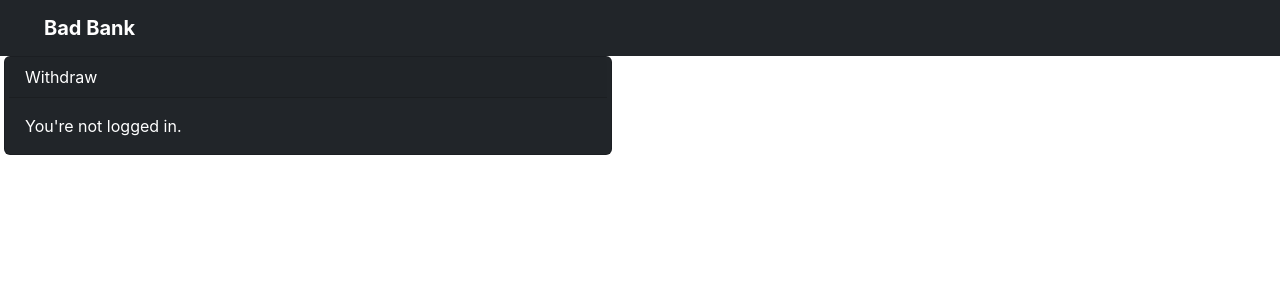
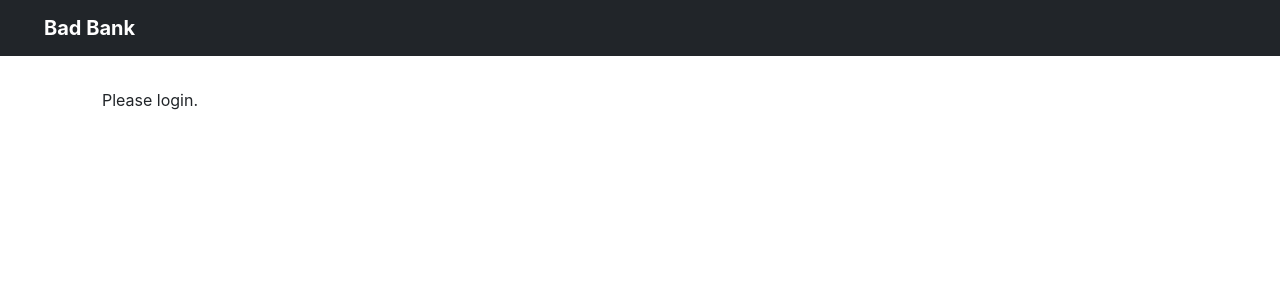
Before and after one commit to dgutkin/bad-bank, a React (Create React App) app: page /#/withdraw in a window 1280 px wide. Shown: the top 300 px of the page. Built offline with nearby package versions, Linux system fonts and the light colour scheme.

Commit message:
styled deposit and withdraw

```diff
--- a/src/pages/Account.js
+++ b/src/pages/Account.js
@@ -45,8 +45,12 @@ function Account(){
               />
             </Col>
             <Col>
-              <Button variant="dark" href="#/deposit/">Deposit</Button>
-              <Button variant="dark" href="#/withdraw/">Withdraw</Button>
+              <Row>
+                <Button className="account-button" variant="dark" href="#/deposit/">Deposit</Button>
+              </Row>
+              <Row>
+                <Button className="account-button" variant="dark" href="#/withdraw/">Withdraw</Button>
+              </Row>
             </Col>
             </Row>
           ) : (
@@ -54,20 +58,6 @@ function Account(){
           )
         }
 
-      {/* <Card
-        bgcolor="dark"
-        header="Account"
-        status={status}
-        body={auth ? (
-          <>
-            Current Balance<br/>
-            <p>{balance}</p>
-          </>
-        ) : (
-          <>You're not logged in.</>
-        )}
-      /> */}
-
     </Container>
   )
 }
--- a/src/pages/Deposit.js
+++ b/src/pages/Deposit.js
@@ -1,9 +1,13 @@
 
 import { useState, useEffect, useContext } from 'react';
 import Container from 'react-bootstrap/Container';
+import Row from 'react-bootstrap/Row';
+import Col from 'react-bootstrap/Col';
 
 import { UserContext, UserDataDispatch, UserData, UserDispatchContext } from '../utils/context';
 import Card from '../components/Card.js';
+
+import '../styles/Deposit.css';
 
 function Deposit(){
 
@@ -59,24 +63,34 @@ function Deposit(){
   return (
 
     <Container id="deposit-container">
-
+      {auth ? (
+      <Row>
+        <Col>
+          <Card
+            bgcolor="light"
+            txtcolor="dark"
+            header="Balance"
+            status={status}
+            body={balance}
+          />
+        </Col>
+        <Col>
           <Card
             bgcolor="dark"
             header="Deposit"
             status={status}
-      body={auth ? (
+            body={(
               <>
-          Current Balance<br/>
-          <p>{balance}</p>
                 Deposit Amount<br/>
                 <input type="input" className="form-control" id="deposit" placeholder="Enter deposit" value={deposit} onChange={e => setDeposit(e.currentTarget.value)}/><br/>
                 <button type="submit" className="btn btn-light" onClick={handleConfirm}>Confirm</button>
-        </>
+              </>)}
+          />
+        </Col>
+      </Row>
       ) : (
-        <>Please login.</>
+        <p>Please login.</p>
       )}
-    />
-
     </Container>
 
   )
--- a/src/pages/Withdraw.js
+++ b/src/pages/Withdraw.js
@@ -1,8 +1,13 @@
 
 import { useState, useContext, useEffect } from 'react';
+import Container from 'react-bootstrap/Container';
+import Row from 'react-bootstrap/Row';
+import Col from 'react-bootstrap/Col';
 
 import { UserContext, UserDispatchContext, UserData, UserDataDispatch } from '../utils/context';
 import Card from '../components/Card.js';
+
+import '../styles/Withdraw.css';
 
 function Withdraw(){
 
@@ -54,26 +59,38 @@ function Withdraw(){
 
   return (
 
-    <div id="withdraw-container">
+    <Container id="withdraw-container">
 
+      {auth ? (
+      <Row>
+        <Col>
+          <Card
+            bgcolor="light"
+            txtcolor="dark"
+            header="Balance"
+            status={status}
+            body={balance}
+          />
+        </Col>
+        <Col>
           <Card
             bgcolor="dark"
             header="Withdraw"
             status={status}
-      body={auth ? (
+            body={(
               <>
-          Current Balance<br/>
-          <p>{balance}</p>
-          Withdrawal Amount<br/>
-          <input type="input" className="form-control" id="withdrawal" placeholder="Enter withdrawal" value={withdrawal} onChange={e => setWithdrawal(e.currentTarget.value)}/><br/>
+                Withdraw Amount<br/>
+                <input type="input" className="form-control" id="withdraw" placeholder="Enter withdrawal" value={withdrawal} onChange={e => setWithdrawal(e.currentTarget.value)}/><br/>
                 <button type="submit" className="btn btn-light" onClick={handleConfirm}>Confirm</button>
-        </>
+              </>)}
+          />
+        </Col>
+      </Row>
       ) : (
-        <>You're not logged in.</>
+        <p>Please login.</p>
       )}
-    />
 
-    </div>
+    </Container>
 
   );
 }
--- a/src/styles/Account.css
+++ b/src/styles/Account.css
@@ -4,5 +4,10 @@
 }
 
 .card {
-    max-width: 38rem;
+    max-width: 32rem;
 }
+
+.account-button {
+    max-width: 10rem;
+    margin: 1rem;
+}
--- /dev/null
+++ b/src/styles/Deposit.css
@@ -0,0 +1,4 @@
+
+#deposit-container {
+    padding: 2rem;
+}
--- /dev/null
+++ b/src/styles/Withdraw.css
@@ -0,0 +1,4 @@
+
+#withdraw-container {
+    padding: 2rem;
+}
```
Lines whose indentation alone changed are shown as unchanged.
